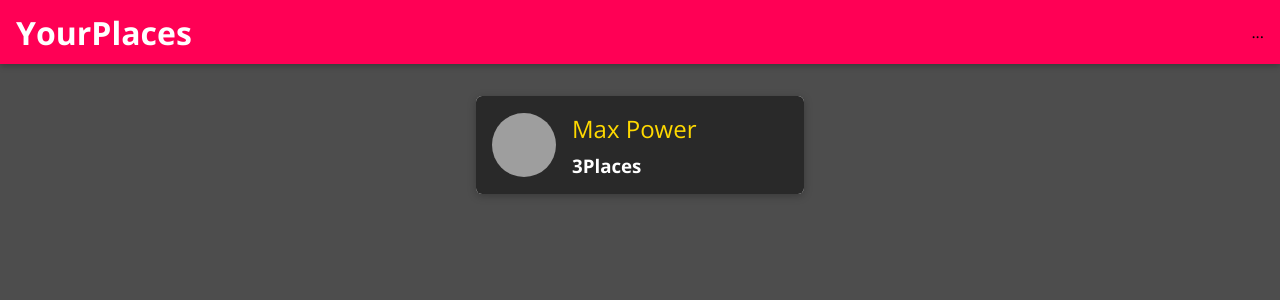
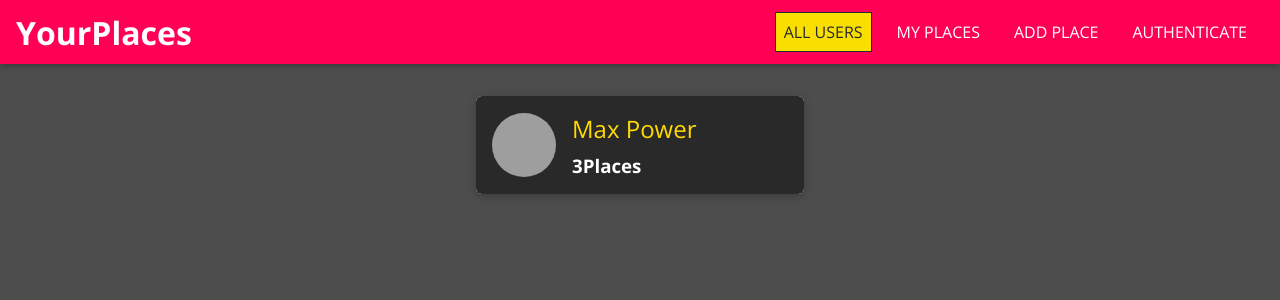
Before and after one commit to orcunSarmis/Been-There-React, a React (Create React App) app: page / in a window 1280 px wide. Shown: the top 300 px of the page. Built offline with nearby package versions, Linux system fonts and the light colour scheme; grey boxes are pictures that could not be loaded.

Commit message:
nav linkls working fine

```diff
--- a/src/shared/components/Navigation/MainNavigation.js
+++ b/src/shared/components/Navigation/MainNavigation.js
@@ -2,6 +2,7 @@ import React from "react";
 import { Link } from 'react-router-dom';
 
 import MainHeader from "./MainHeader";
+import NavLinks from "./NavLinks";
 import "./MainNavigation.css";
 
 const MainNavigation = (props) => {
@@ -16,7 +17,7 @@ const MainNavigation = (props) => {
         <Link to="/">YourPlaces</Link>
       </h1>
       <nav>
-        ...
+        <NavLinks />
       </nav>
     </MainHeader>
   );
--- a/src/shared/components/Navigation/NavLinks.css
+++ b/src/shared/components/Navigation/NavLinks.css
@@ -0,0 +1,76 @@
+.nav-links {
+  list-style: none;
+  margin: 0;
+  padding: 0;
+  width: 100%;
+  height: 100%;
+  display: flex;
+  flex-direction: column;
+  justify-content: center;
+  align-items: center;
+}
+
+.nav-links li {
+  margin: 1rem;
+}
+
+.nav-links a {
+  border: 1px solid transparent;
+  color: #292929;
+  text-decoration: none;
+  padding: 0.5rem;
+}
+
+.nav-links a:hover,
+.nav-links a:active,
+.nav-links a.active {
+  background: #f8df00;
+  border-color: #292929;
+  color: #292929;
+}
+
+.nav-links button {
+  cursor: pointer;
+  border: 1px solid #292929;
+  color: #292929;
+  background: transparent;
+  padding: 0.5rem;
+  font: inherit;
+}
+
+.nav-links button:focus {
+  outline: none;
+}
+
+.nav-links button:hover,
+.nav-links button:active {
+  background: #292929;
+  color: white;
+}
+
+@media (min-width: 768px) {
+  .nav-links {
+    flex-direction: row;
+  }
+
+  .nav-links li {
+    margin: 0 0.5rem;
+  }
+
+  .nav-links a {
+    color: white;
+    text-decoration: none;
+  }
+
+  .nav-links button {
+    border: 1px solid white;
+    color: white;
+    background: transparent;
+  }
+
+  .nav-links button:hover,
+  .nav-links button:active {
+    background: #f8df00;
+    color: #292929;
+  }
+}
--- a/src/shared/components/Navigation/NavLinks.js
+++ b/src/shared/components/Navigation/NavLinks.js
@@ -5,7 +5,7 @@ import './NavLinks.css';
 
 const NavLinks = props => {
     return (
-        <ul className='nav-link'>
+        <ul className='nav-links'>
             <li>
                 <NavLink to="/" exact>ALL USERS</NavLink>
             </li>
```
